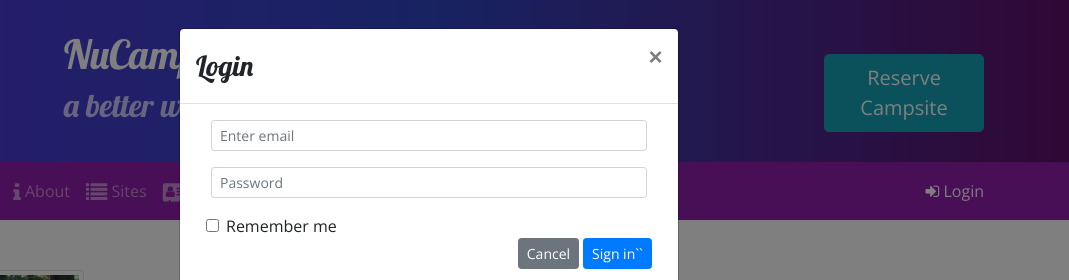
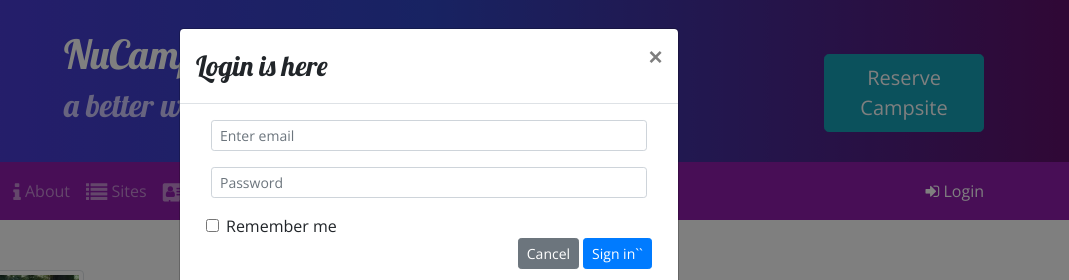
Before and after one commit to joeygonzzzz/nucampsite, a website: page index.html in a window 1280 px wide. Both pictures are taken after a click on the button "Login". Shown: the top 280 px of the page, 211-1280 px from the left. Drawn offline with nearby package versions, Linux system fonts and the light colour scheme.

Commit message:
login change

```diff
--- a/index.html
+++ b/index.html
@@ -63,7 +63,7 @@
         <div class="modal-dialog" role="document">
             <div class="modal-content">
                 <div class="modal-header">
-                    <h3 class="modal-title">Login</h3>
+                    <h3 class="modal-title">Login is here</h3>
                     <button type="button" class="close" data-dismiss="modal">&times;</button>
                 </div>
                 <div class="modal-body">
```
